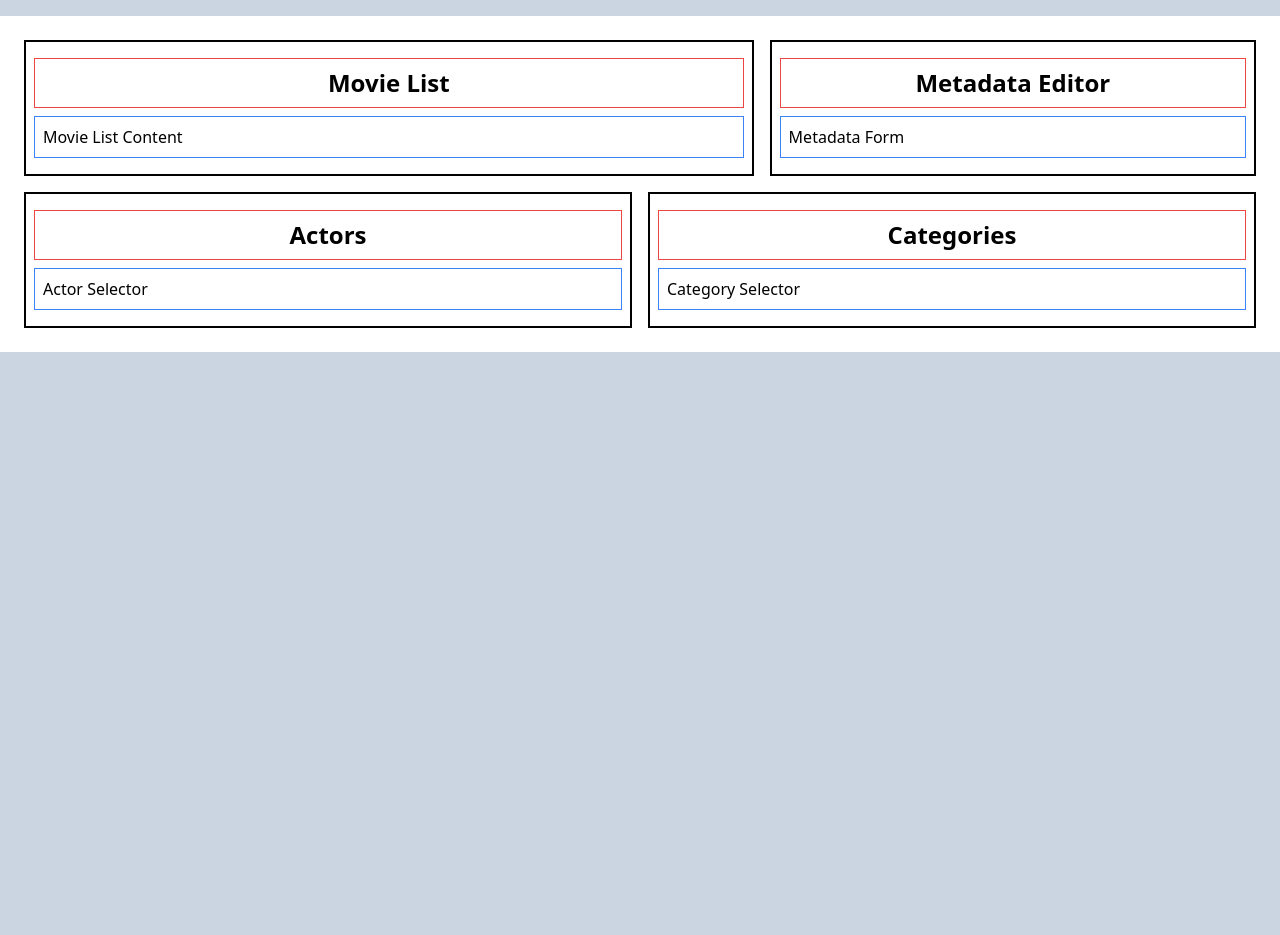
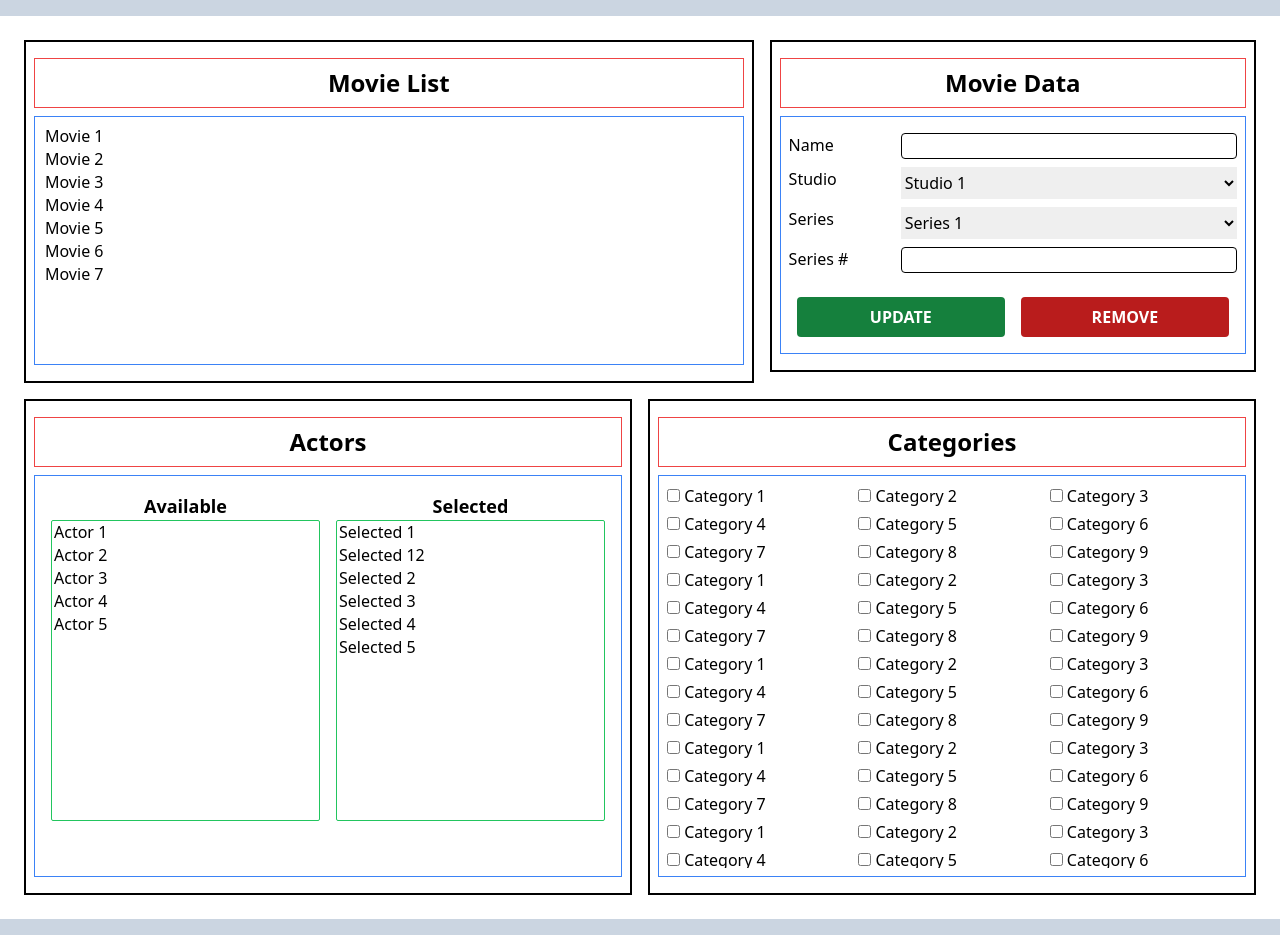
Before and after one commit to modernoldschooldev/moviemanager, a React (Create React App) app in the folder frontend/: page / in a window 1280 px wide. Before the commit the page ends 800 px from the top, so only its background shows below. Built offline with nearby package versions, Linux system fonts and the light colour scheme; the HTML template or start-up script is replaced by a standard one.

Commit message:
add placeholder content to main page sections

```diff
--- a/frontend/src/components/ActorSelector.tsx
+++ b/frontend/src/components/ActorSelector.tsx
@@ -1,7 +1,43 @@
 import MovieSection from "./MovieSection";
 
 const ActorSelector = () => {
-  return <MovieSection title="Actors">Actor Selector</MovieSection>;
+  return (
+    <MovieSection title="Actors">
+      <div className="flex h-96">
+        <div className="m-2 w-1/2">
+          <div>
+            <h2 className="text-center text-lg font-bold">Available</h2>
+          </div>
+
+          <div>
+            <select className="border border-green-500 w-full" size={13}>
+              <option>Actor 1</option>
+              <option>Actor 2</option>
+              <option>Actor 3</option>
+              <option>Actor 4</option>
+              <option>Actor 5</option>
+            </select>
+          </div>
+        </div>
+
+        <div className="m-2 w-1/2">
+          <div>
+            <h2 className="text-center text-lg font-bold">Selected</h2>
+          </div>
+          <div>
+            <select className="border border-green-500 w-full" size={13}>
+              <option>Selected 1</option>
+              <option>Selected 12</option>
+              <option>Selected 2</option>
+              <option>Selected 3</option>
+              <option>Selected 4</option>
+              <option>Selected 5</option>
+            </select>
+          </div>
+        </div>
+      </div>
+    </MovieSection>
+  );
 };
 
 export default ActorSelector;
--- a/frontend/src/components/CategorySelector.tsx
+++ b/frontend/src/components/CategorySelector.tsx
@@ -1,7 +1,228 @@
 import MovieSection from "./MovieSection";
 
 const CategorySelector = () => {
-  return <MovieSection title="Categories">Category Selector</MovieSection>;
+  return (
+    <MovieSection title="Categories">
+      <div className="grid grid-cols-3 gap-1 h-96 overflow-y-scroll">
+        <label>
+          <input type="checkbox" /> Category 1
+        </label>
+        <label>
+          <input type="checkbox" /> Category 2
+        </label>
+        <label>
+          <input type="checkbox" /> Category 3
+        </label>
+        <label>
+          <input type="checkbox" /> Category 4
+        </label>
+        <label>
+          <input type="checkbox" /> Category 5
+        </label>
+        <label>
+          <input type="checkbox" /> Category 6
+        </label>
+        <label>
+          <input type="checkbox" /> Category 7
+        </label>
+        <label>
+          <input type="checkbox" /> Category 8
+        </label>
+        <label>
+          <input type="checkbox" /> Category 9
+        </label>
+        <label>
+          <input type="checkbox" /> Category 1
+        </label>
+        <label>
+          <input type="checkbox" /> Category 2
+        </label>
+        <label>
+          <input type="checkbox" /> Category 3
+        </label>
+        <label>
+          <input type="checkbox" /> Category 4
+        </label>
+        <label>
+          <input type="checkbox" /> Category 5
+        </label>
+        <label>
+          <input type="checkbox" /> Category 6
+        </label>
+        <label>
+          <input type="checkbox" /> Category 7
+        </label>
+        <label>
+          <input type="checkbox" /> Category 8
+        </label>
+        <label>
+          <input type="checkbox" /> Category 9
+        </label>
+        <label>
+          <input type="checkbox" /> Category 1
+        </label>
+        <label>
+          <input type="checkbox" /> Category 2
+        </label>
+        <label>
+          <input type="checkbox" /> Category 3
+        </label>
+        <label>
+          <input type="checkbox" /> Category 4
+        </label>
+        <label>
+          <input type="checkbox" /> Category 5
+        </label>
+        <label>
+          <input type="checkbox" /> Category 6
+        </label>
+        <label>
+          <input type="checkbox" /> Category 7
+        </label>
+        <label>
+          <input type="checkbox" /> Category 8
+        </label>
+        <label>
+          <input type="checkbox" /> Category 9
+        </label>
+        <label>
+          <input type="checkbox" /> Category 1
+        </label>
+        <label>
+          <input type="checkbox" /> Category 2
+        </label>
+        <label>
+          <input type="checkbox" /> Category 3
+        </label>
+        <label>
+          <input type="checkbox" /> Category 4
+        </label>
+        <label>
+          <input type="checkbox" /> Category 5
+        </label>
+        <label>
+          <input type="checkbox" /> Category 6
+        </label>
+        <label>
+          <input type="checkbox" /> Category 7
+        </label>
+        <label>
+          <input type="checkbox" /> Category 8
+        </label>
+        <label>
+          <input type="checkbox" /> Category 9
+        </label>
+        <label>
+          <input type="checkbox" /> Category 1
+        </label>
+        <label>
+          <input type="checkbox" /> Category 2
+        </label>
+        <label>
+          <input type="checkbox" /> Category 3
+        </label>
+        <label>
+          <input type="checkbox" /> Category 4
+        </label>
+        <label>
+          <input type="checkbox" /> Category 5
+        </label>
+        <label>
+          <input type="checkbox" /> Category 6
+        </label>
+        <label>
+          <input type="checkbox" /> Category 7
+        </label>
+        <label>
+          <input type="checkbox" /> Category 8
+        </label>
+        <label>
+          <input type="checkbox" /> Category 9
+        </label>
+        <label>
+          <input type="checkbox" /> Category 1
+        </label>
+        <label>
+          <input type="checkbox" /> Category 2
+        </label>
+        <label>
+          <input type="checkbox" /> Category 3
+        </label>
+        <label>
+          <input type="checkbox" /> Category 4
+        </label>
+        <label>
+          <input type="checkbox" /> Category 5
+        </label>
+        <label>
+          <input type="checkbox" /> Category 6
+        </label>
+        <label>
+          <input type="checkbox" /> Category 7
+        </label>
+        <label>
+          <input type="checkbox" /> Category 8
+        </label>
+        <label>
+          <input type="checkbox" /> Category 9
+        </label>
+        <label>
+          <input type="checkbox" /> Category 1
+        </label>
+        <label>
+          <input type="checkbox" /> Category 2
+        </label>
+        <label>
+          <input type="checkbox" /> Category 3
+        </label>
+        <label>
+          <input type="checkbox" /> Category 4
+        </label>
+        <label>
+          <input type="checkbox" /> Category 5
+        </label>
+        <label>
+          <input type="checkbox" /> Category 6
+        </label>
+        <label>
+          <input type="checkbox" /> Category 7
+        </label>
+        <label>
+          <input type="checkbox" /> Category 8
+        </label>
+        <label>
+          <input type="checkbox" /> Category 9
+        </label>
+        <label>
+          <input type="checkbox" /> Category 1
+        </label>
+        <label>
+          <input type="checkbox" /> Category 2
+        </label>
+        <label>
+          <input type="checkbox" /> Category 3
+        </label>
+        <label>
+          <input type="checkbox" /> Category 4
+        </label>
+        <label>
+          <input type="checkbox" /> Category 5
+        </label>
+        <label>
+          <input type="checkbox" /> Category 6
+        </label>
+        <label>
+          <input type="checkbox" /> Category 7
+        </label>
+        <label>
+          <input type="checkbox" /> Category 8
+        </label>
+        <label>
+          <input type="checkbox" /> Category 9
+        </label>
+      </div>
+    </MovieSection>
+  );
 };
 
 export default CategorySelector;
--- a/frontend/src/components/MetadataEditor.tsx
+++ /dev/null
@@ -1,7 +0,0 @@
-import MovieSection from "./MovieSection";
-
-const MetadataEditor = () => {
-  return <MovieSection title="Metadata Editor">Metadata Form</MovieSection>;
-};
-
-export default MetadataEditor;
--- /dev/null
+++ b/frontend/src/components/MovieData.tsx
@@ -0,0 +1,76 @@
+import MovieSection from "./MovieSection";
+
+const MovieData = () => {
+  return (
+    <MovieSection title="Movie Data">
+      <div>
+        <form>
+          <fieldset>
+            <div className="flex my-2">
+              <div className="w-1/4">Name</div>
+              <div className="w-3/4">
+                <input
+                  className="border border-black focus:border-blue-700 w-full outline-1 rounded px-1"
+                  type="text"
+                />
+              </div>
+            </div>
+
+            <div className="flex my-2">
+              <div className="w-1/4">Studio</div>
+              <div className="w-3/4">
+                <select className="w-full py-1">
+                  <option>Studio 1</option>
+                  <option>Studio 2</option>
+                  <option>Studio 3</option>
+                  <option>Studio 4</option>
+                  <option>Studio 5</option>
+                </select>
+              </div>
+            </div>
+
+            <div className="flex my-2">
+              <div className="w-1/4">Series</div>
+              <div className="w-3/4">
+                <select className="w-full py-1">
+                  <option>Series 1</option>
+                  <option>Series 2</option>
+                  <option>Series 3</option>
+                  <option>Series 4</option>
+                  <option>Series 5</option>
+                </select>
+              </div>
+            </div>
+
+            <div className="flex my-2">
+              <div className="w-1/4">Series #</div>
+              <div className="w-3/4">
+                <input
+                  className="border border-black focus:border-blue-700 w-full outline-1 rounded px-1"
+                  type="text"
+                />
+              </div>
+            </div>
+
+            <div className="flex mt-6 mb-2">
+              <button
+                className="inline-block w-1/2 bg-green-700 hover:bg-green-600 text-white mx-2 p-2 uppercase font-bold rounded"
+                type="submit"
+              >
+                Update
+              </button>
+              <button
+                className="inline-block w-1/2 bg-red-700 hover:bg-red-600 text-white mx-2 p-2 uppercase font-bold rounded"
+                type="button"
+              >
+                Remove
+              </button>
+            </div>
+          </fieldset>
+        </form>
+      </div>
+    </MovieSection>
+  );
+};
+
+export default MovieData;
--- a/frontend/src/components/MovieList.tsx
+++ b/frontend/src/components/MovieList.tsx
@@ -1,7 +1,19 @@
 import MovieSection from "./MovieSection";
 
 const MovieList = () => {
-  return <MovieSection title="Movie List">Movie List Content</MovieSection>;
+  return (
+    <MovieSection title="Movie List">
+      <select className="w-full" size={10}>
+        <option>Movie 1</option>
+        <option>Movie 2</option>
+        <option>Movie 3</option>
+        <option>Movie 4</option>
+        <option>Movie 5</option>
+        <option>Movie 6</option>
+        <option>Movie 7</option>
+      </select>
+    </MovieSection>
+  );
 };
 
 export default MovieList;
--- a/frontend/src/pages/MainPage.tsx
+++ b/frontend/src/pages/MainPage.tsx
@@ -1,6 +1,6 @@
 import ActorSelector from "../components/ActorSelector";
 import CategorySelector from "../components/CategorySelector";
-import MetadataEditor from "../components/MetadataEditor";
+import MovieData from "../components/MovieData";
 import MovieList from "../components/MovieList";
 
 const MainPage = () => {
@@ -11,7 +11,7 @@
           <MovieList />
         </div>
         <div className="m-2 lg:w-2/5">
-          <MetadataEditor />
+          <MovieData />
         </div>
       </div>
 
```
